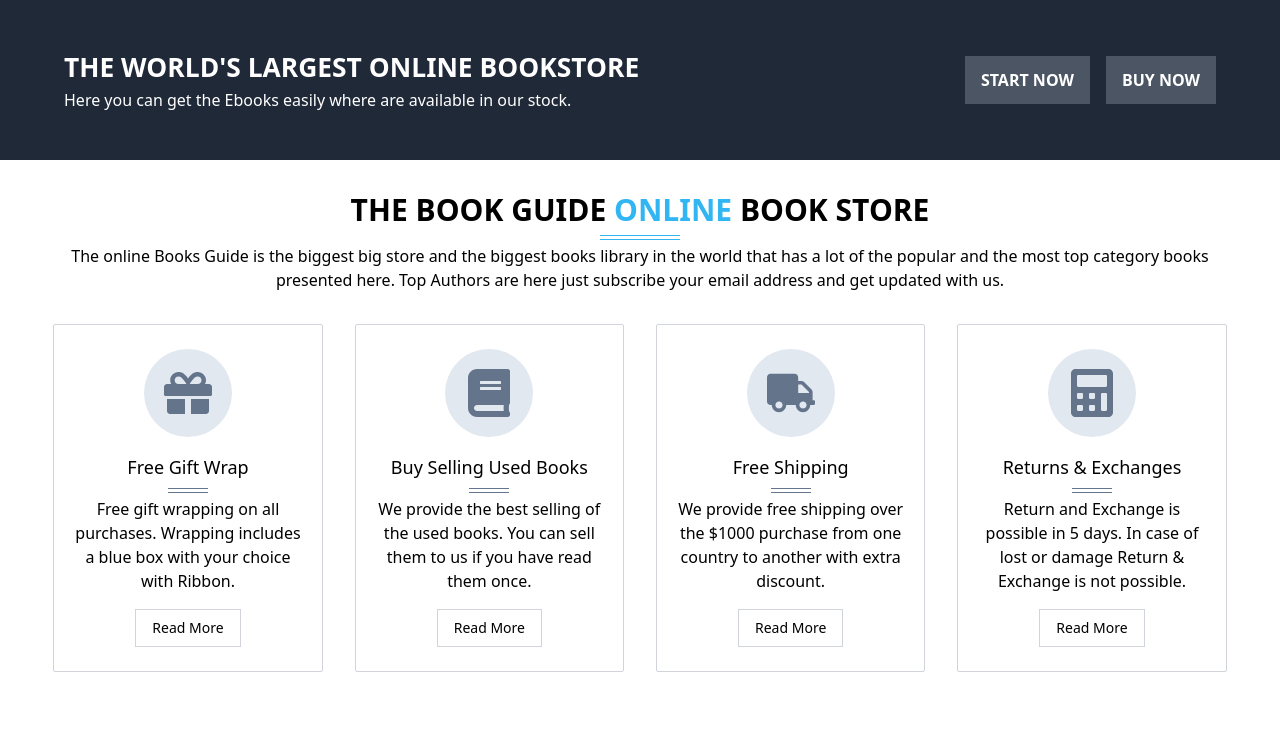
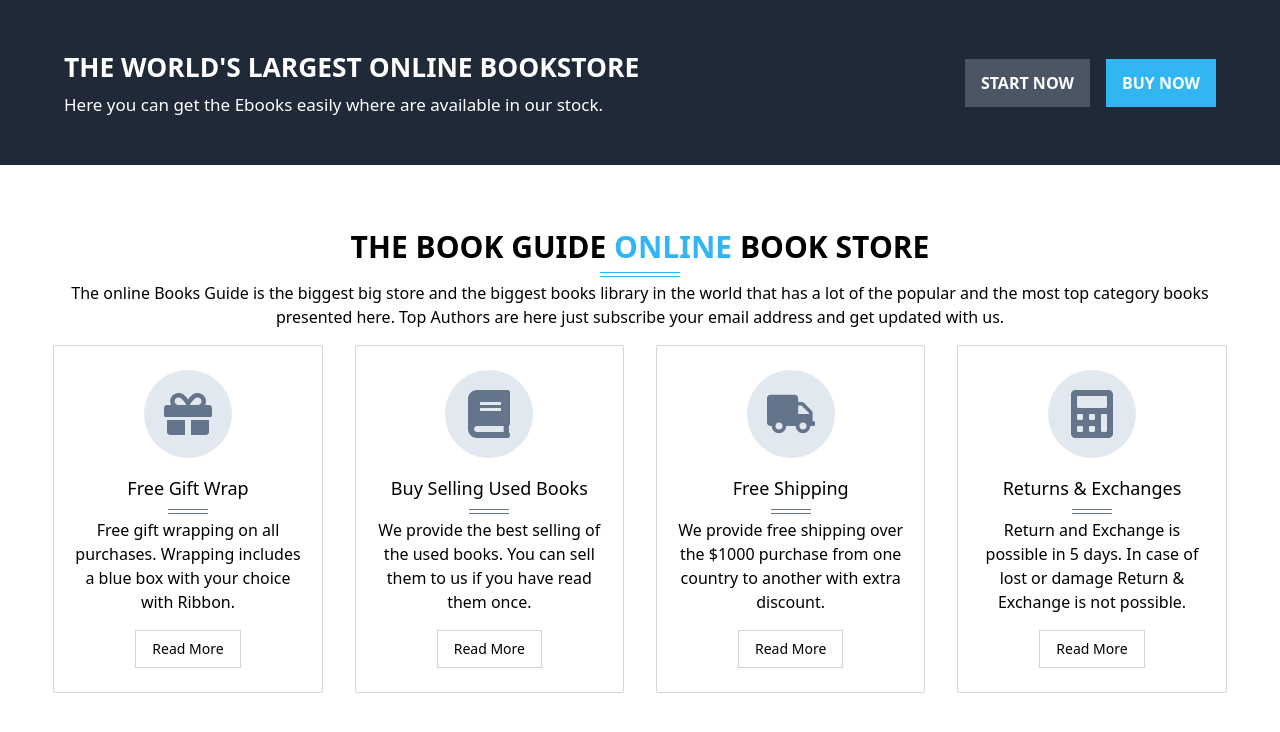
Before and after one commit to emmanuel-cruz-dev/literarium, a React (Vite) app: page / in a window 1280 px wide. Shown: the top 732 px of the page. Built offline with nearby package versions, Linux system fonts and the light colour scheme.

Commit message:
banner terminado

```diff
--- a/src/components/Banner.tsx
+++ b/src/components/Banner.tsx
@@ -4,24 +4,24 @@ const Banner = () => {
       className="banner flex items-center justify-between py-12 px-16 bg-gray-800 text-white"
       id="banner"
     >
-      <div>
+      <div className="flex flex-col gap-1">
         <h2 className="uppercase font-bold text-[1.65rem]">
           The World's Largest Online Bookstore
         </h2>
-        <p>
+        <p className="text-[17px]">
           Here you can get the Ebooks easily where are available in our stock.
         </p>
       </div>
-      <div className="flex gap-4 uppercase font-semibold [&>a]:py-3 [&>a]:px-4 [&>a]:bg-gray-600">
+      <div className="flex gap-4 uppercase font-semibold [&>a]:py-3 [&>a]:px-4">
         <a
           href="#"
-          className="hover:bg-white hover:text-gray-900 transition-colors duration-300 ease-in-out"
+          className="bg-gray-600 hover:bg-white hover:text-gray-900 transition-colors duration-300 ease-in-out"
         >
           Start Now
         </a>
         <a
           href="#"
-          className="hover:bg-white hover:text-gray-900 transition-colors duration-300 ease-in-out"
+          className="background-accent__item hover:bg-white hover:text-gray-900 transition-colors duration-300 ease-in-out"
         >
           Buy Now
         </a>
--- a/src/components/MainCards.tsx
+++ b/src/components/MainCards.tsx
@@ -60,8 +60,8 @@ const CardArticle = () => {
 
 const MainCards = () => {
   return (
-    <section className="main-cards w-11/12 mx-auto" id="main-cards">
-      <div className="flex flex-col gap-4 justify-center items-center text-center py-8">
+    <section className="main-cards w-11/12 mx-auto py-12" id="main-cards">
+      <div className="flex flex-col gap-4 justify-center items-center text-center py-4">
         <h2 className="uppercase font-bold text-3xl section__title">
           The Book guide <span className="text__accent-color">online</span> book
           store
--- a/src/styles/App.css
+++ b/src/styles/App.css
@@ -27,6 +27,10 @@
 
 .text__accent-color {
   color: var(--accent-color);
+}
+
+.background-accent__item {
+  background-color: var(--accent-color);
 }
 
 .section__title {
```
